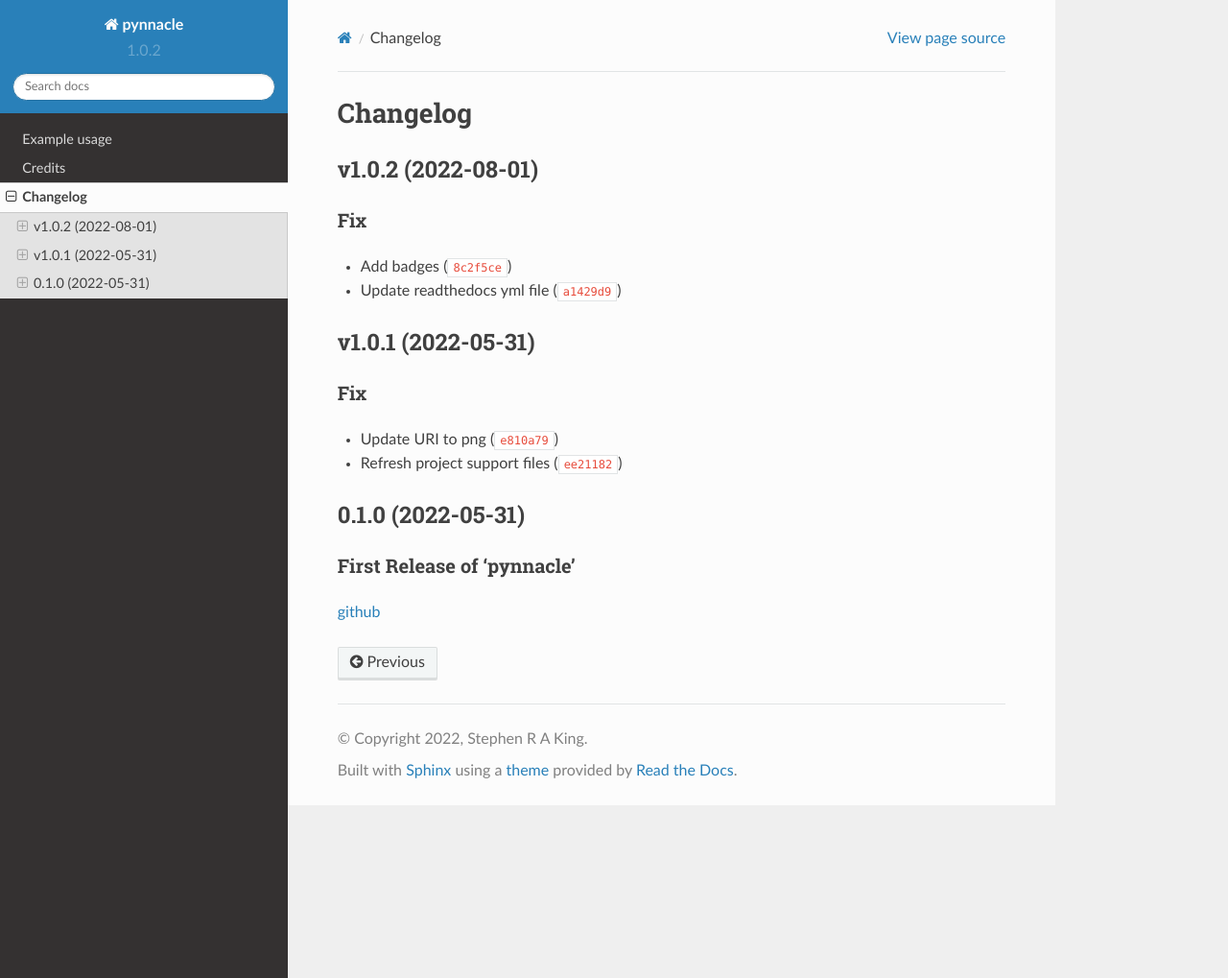
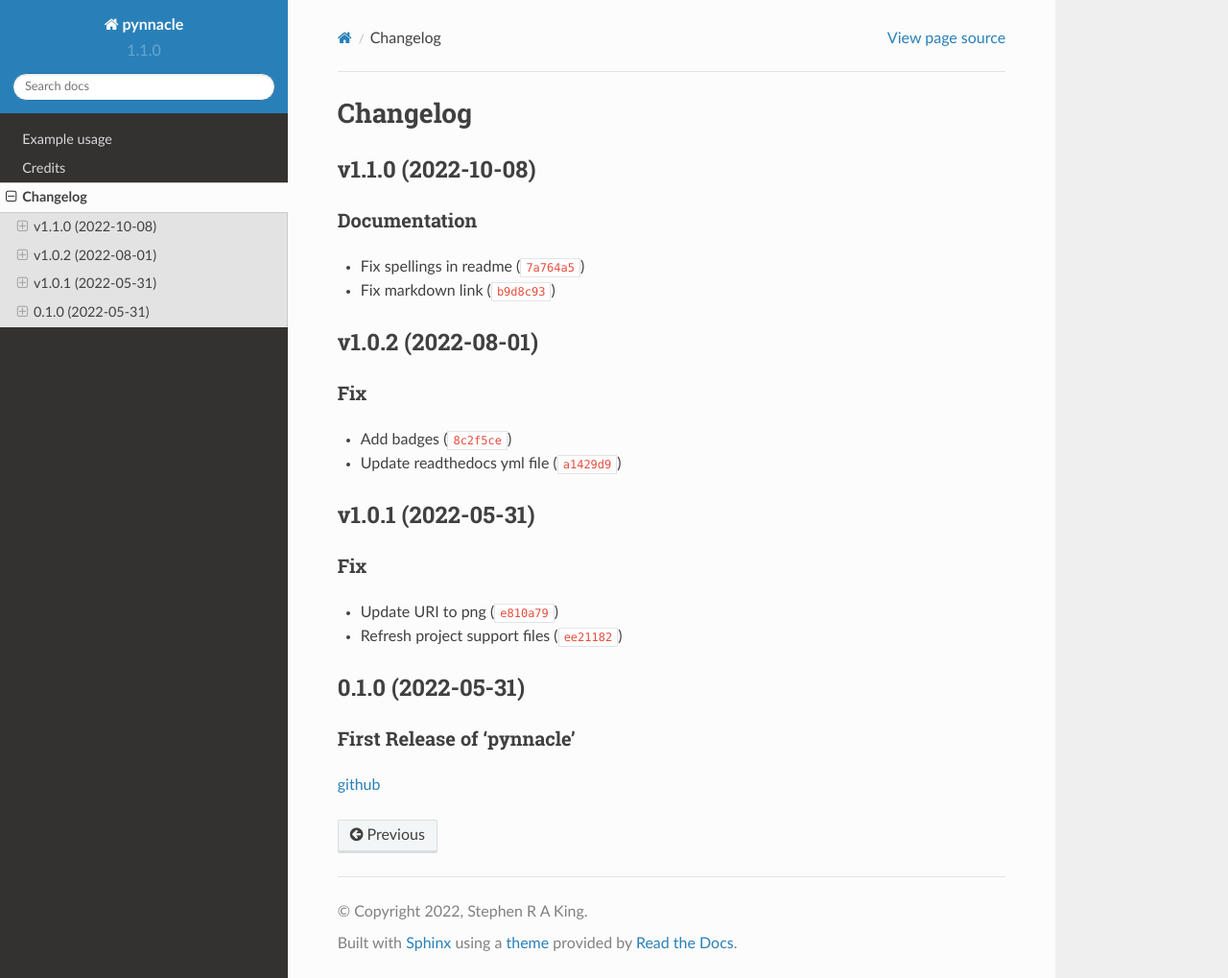
Before and after one commit to Stephen-RA-King/pynnacle, a Sphinx documentation site: the page built from docs/changelog.md, in a window 1280 px wide and 1019 px high. Shown: the whole window at 96% size. Built offline with Sphinx 7.4.7 and the Read the Docs theme 2.0.0, drawn with Linux system fonts in a browser that asks for light colours; pages that are not in the unit, such as notebooks, are missing from menus.

Commit message:
chore: bump version

```diff
--- a/CHANGELOG.md
+++ b/CHANGELOG.md
@@ -1,6 +1,11 @@
 # Changelog
 
 <!--next-version-placeholder-->
+
+## v1.1.0 (2022-10-08)
+### Documentation
+* Fix spellings in readme ([`7a764a5`](https://github.com/Stephen-RA-King/pynnacle/commit/7a764a5b1214d55dadb0ecbf763933691031a68d))
+* Fix markdown link ([`b9d8c93`](https://github.com/Stephen-RA-King/pynnacle/commit/b9d8c93f77ea9934ee37162eda612a85867acece))
 
 ## v1.0.2 (2022-08-01)
 ### Fix
--- a/docs/conf.py
+++ b/docs/conf.py
@@ -7,7 +7,7 @@
 # -- Project information -----------------------------------------------------
 
 project = "pynnacle"
-version = "1.0.2"
+version = "1.1.0"
 copyright = "2022, Stephen R A King"
 author = "Stephen R A King"
 
--- a/src/pynnacle/__init__.py
+++ b/src/pynnacle/__init__.py
@@ -9,7 +9,7 @@ from importlib import resources
 import yaml  # type: ignore
 
 __title__ = "pynnacle"
-__version__ = "1.0.2"
+__version__ = "1.1.0"
 __author__ = "Stephen R A King"
 __description__ = "Utiltiy wrapper class to leverage email transmission"
 __email__ = "stephen.ra.king@gmail.com"
```
